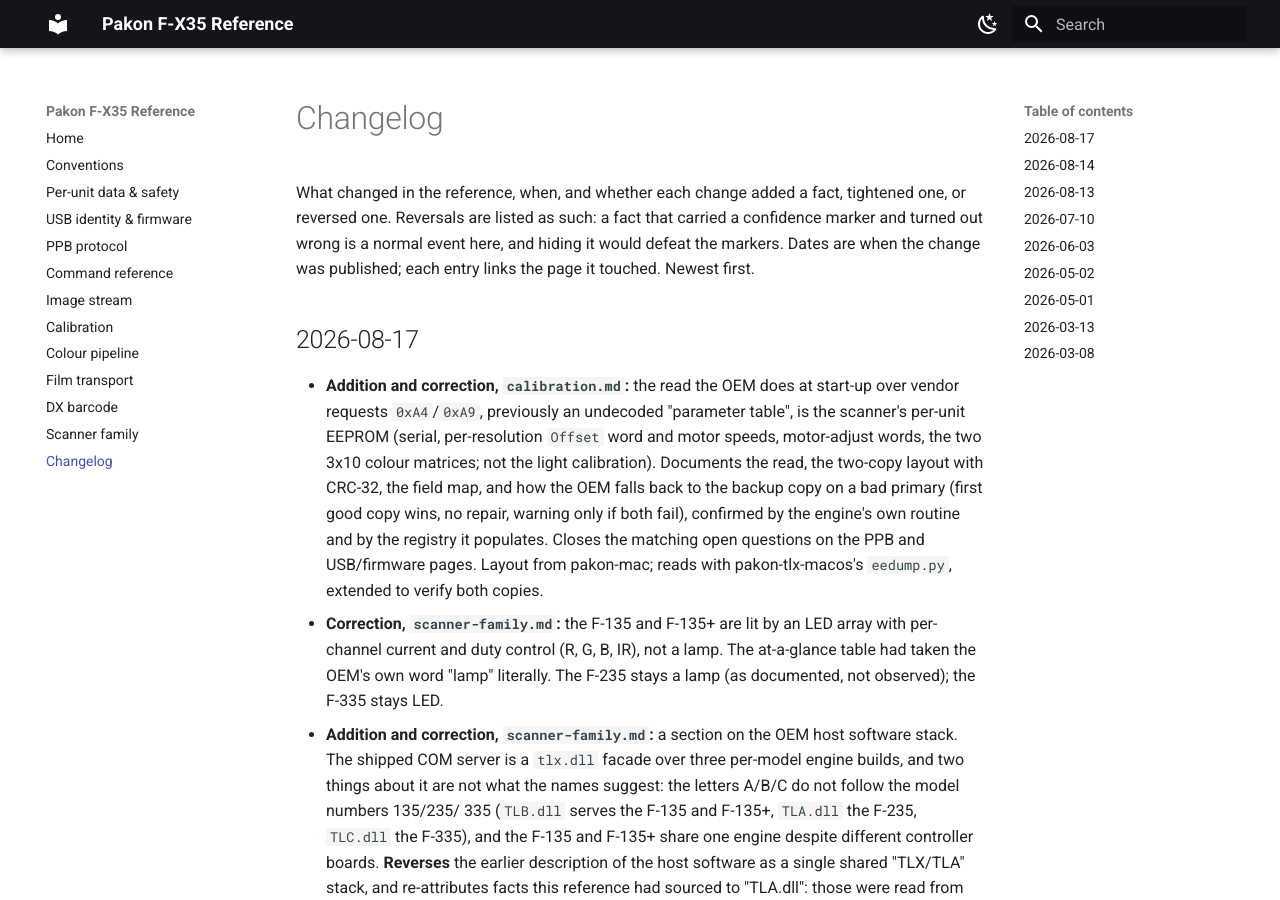
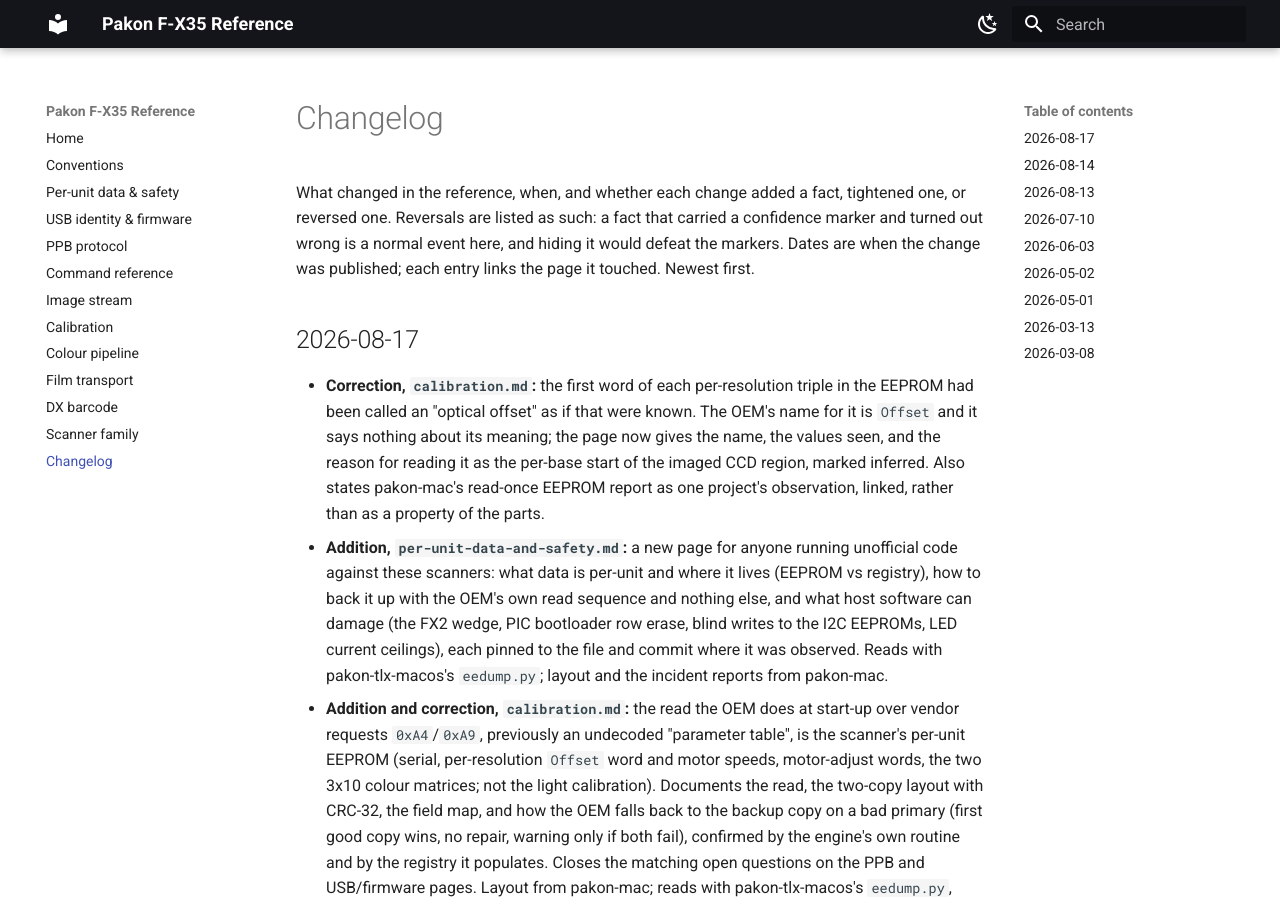
Before and after one commit to alibosworth/pakon-reference, an MkDocs documentation site: the page built from docs/CHANGELOG.md, in a window 1280 px wide and 900 px high. Built offline with MkDocs 1.6.1 and Material for MkDocs 9.7.7, drawn with Linux system fonts in a browser that asks for light colours.

Commit message:
Changelog: the safety page and the Offset-word correction

```diff
--- a/docs/CHANGELOG.md
+++ b/docs/CHANGELOG.md
@@ -8,6 +8,21 @@
 
 ## 2026-08-17
 
+- **Correction, `calibration.md`:** the first word of each per-resolution
+  triple in the EEPROM had been called an "optical offset" as if that were
+  known. The OEM's name for it is `Offset` and it says nothing about its
+  meaning; the page now gives the name, the values seen, and the reason for
+  reading it as the per-base start of the imaged CCD region, marked
+  inferred. Also states pakon-mac's read-once EEPROM report as one
+  project's observation, linked, rather than as a property of the parts.
+- **Addition, `per-unit-data-and-safety.md`:** a new page for anyone running
+  unofficial code against these scanners: what data is per-unit and where
+  it lives (EEPROM vs registry), how to back it up with the OEM's own read
+  sequence and nothing else, and what host software can damage (the FX2
+  wedge, PIC bootloader row erase, blind writes to the I2C EEPROMs, LED
+  current ceilings), each pinned to the file and commit where it was
+  observed. Reads with pakon-tlx-macos's `eedump.py`; layout and the
+  incident reports from pakon-mac.
 - **Addition and correction, `calibration.md`:** the read the OEM does at
   start-up over vendor requests `0xA4`/`0xA9`, previously an undecoded
   "parameter table", is the scanner's per-unit EEPROM (serial, per-resolution
```
